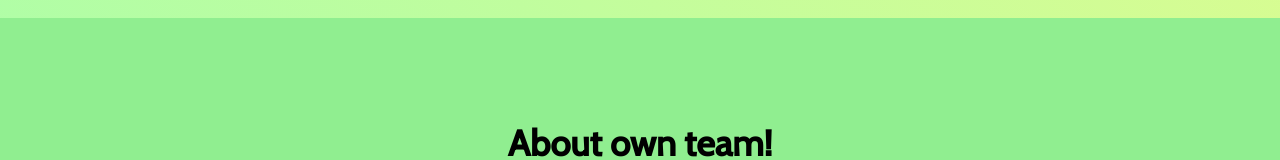
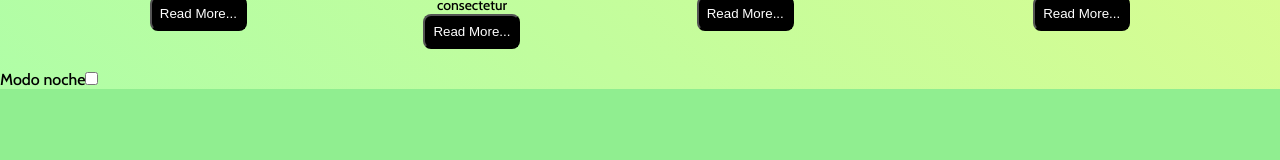
Before and after one commit to Agusdigiam/Code-Signal, a React (Vite) app: page / in a window 1280 px wide. Shown: the part 1384-1544 px from the top of the page. Built offline with nearby package versions, Linux system fonts and the light colour scheme; no server answers.

Commit message:
Form Alert

```diff
--- a/src/App.jsx
+++ b/src/App.jsx
@@ -11,6 +11,7 @@ function App(props) {
   return (
     <>
       <h1 className="main-Tittle">{newTittle}</h1>
+      <p className="main-Subtitle">Code Solutions For Everyone!</p>
       <p className="main-Subtitle">{apiData.msg}</p>
       <ul className="main-Nav">
         <li>
@@ -30,4 +31,5 @@ function App(props) {
   );
 }
 
+
 export default App;
--- /dev/null
+++ b/src/Switch.jsx
@@ -0,0 +1,23 @@
+import React, { useState } from "react";
+
+export function Switch() {
+  const [isNightMode, setIsNightMode] = useState(false);
+
+  const handleSwitch = () => {
+    setIsNightMode(!isNightMode);
+  };
+
+  return (
+    <div>
+      <label htmlFor="switch">Modo noche</label>
+      <input
+        type="checkbox"
+        id="switch"
+        checked={isNightMode}
+        onChange={handleSwitch}
+      />
+    </div>
+  );
+}
+
+export default Switch;
--- a/src/main.jsx
+++ b/src/main.jsx
@@ -8,6 +8,7 @@ import './Media-querys.css'
 import {Footer} from './Footer'
 import {Form} from './Form'
 import {About} from './About'
+import {Switch} from './Switch'
 
 
 ReactDOM.createRoot(document.getElementById('root')).render(
@@ -15,6 +16,7 @@ ReactDOM.createRoot(document.getElementById('root')).render(
     <App />
     <Center />
     <Middle />
+    <Switch />
     <About />
     <Form />
     <Footer />
```
Also changed, not shown: src/Form.jsx (+11 -3 lines).
